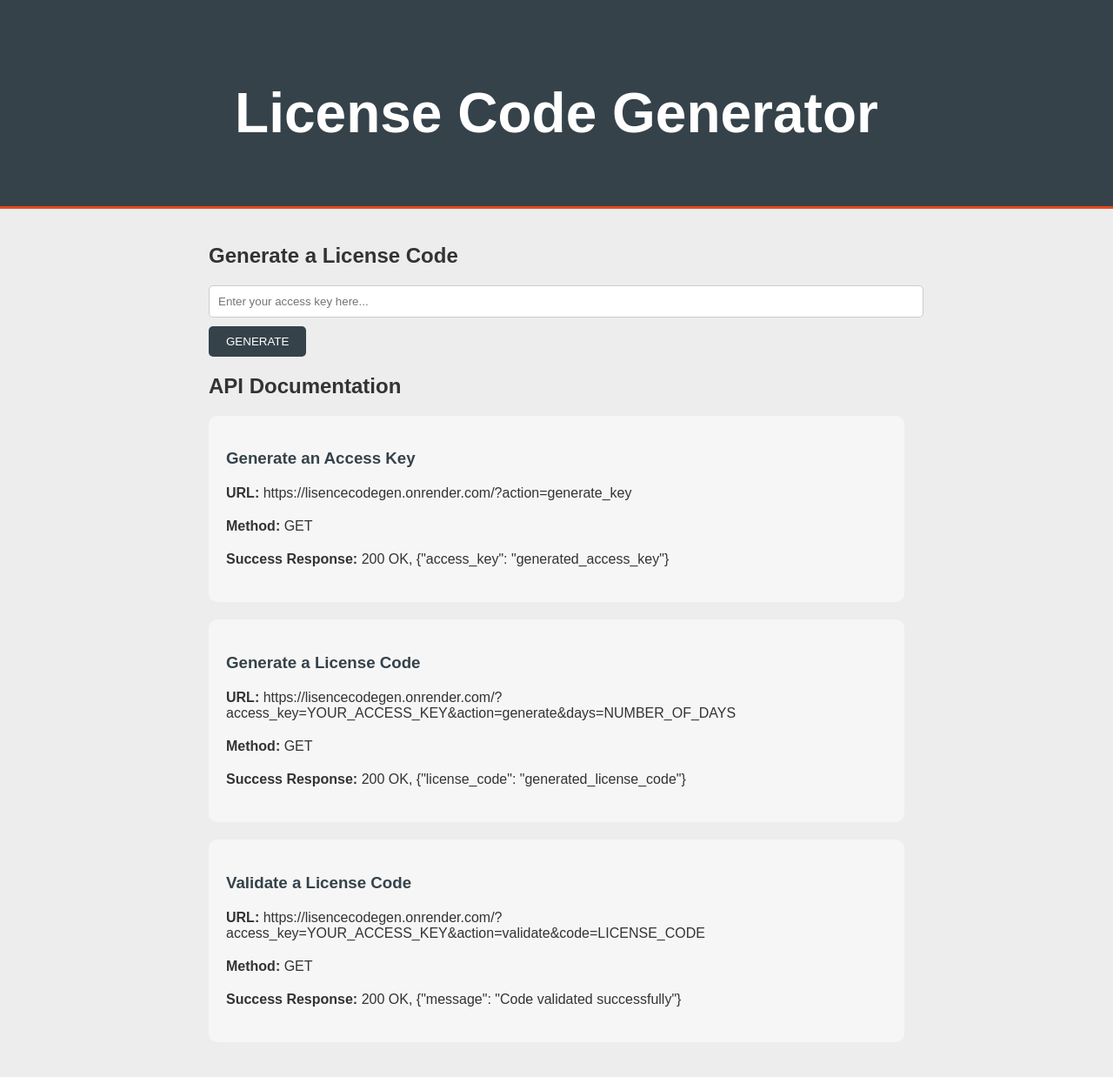
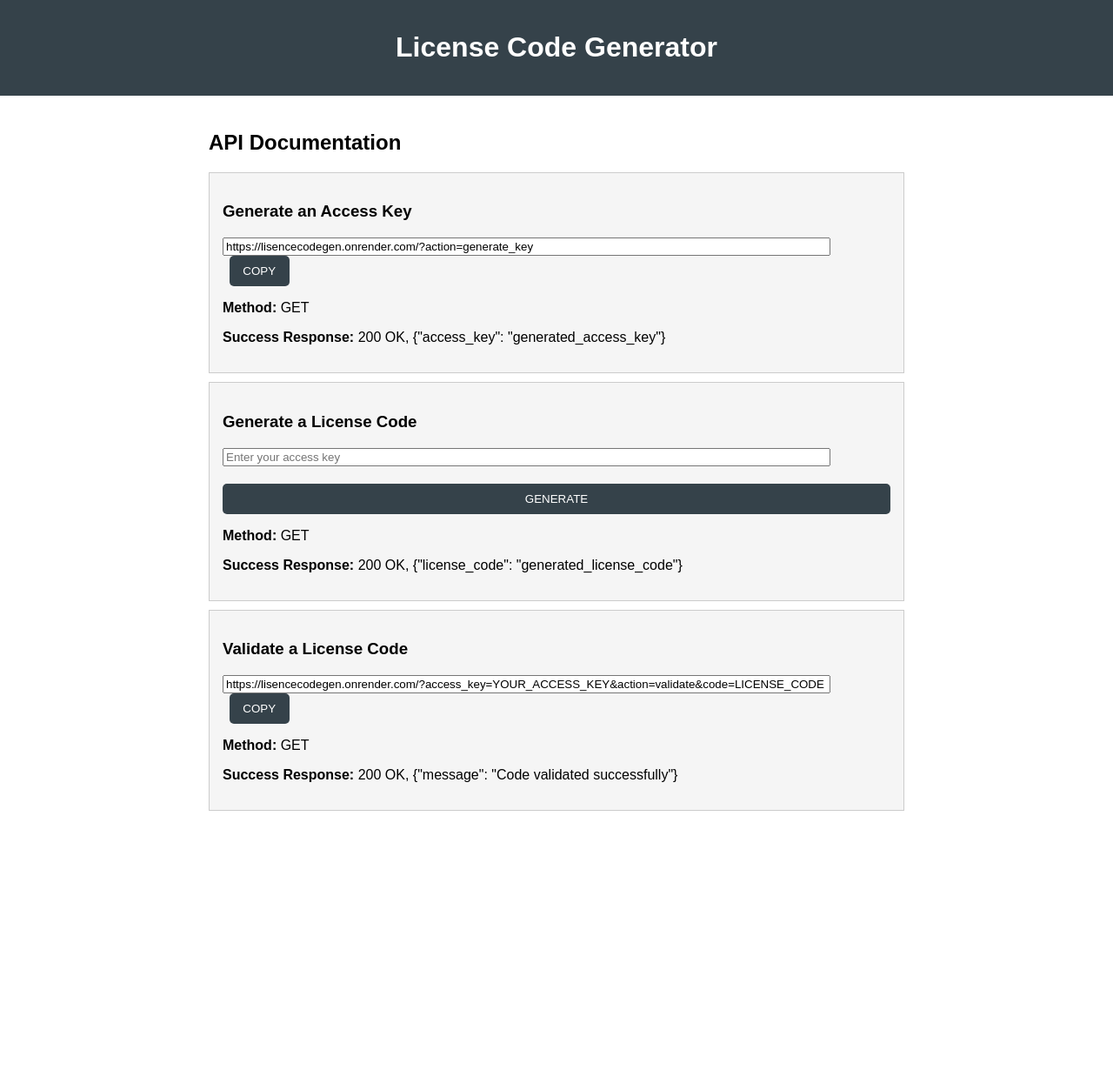
Before and after one commit to TG-Collection/RedeemGen, a Flask app: page / in a window 1280 px wide. Shown: the whole page at 87% size. After the commit the page ends 932 px from the top, so only its background shows below. Run offline with Flask 3, Linux system fonts and the light colour scheme.

Commit message:
Update index.html

```diff
--- a/templates/index.html
+++ b/templates/index.html
@@ -5,67 +5,79 @@
     <title>License Code Generator</title>
     <style>
         body {
-            font-family: 'Arial', sans-serif;
-            background-color: #EDEDED;
+            font-family: Arial, sans-serif;
             margin: 0;
             padding: 0;
-            color: #333;
         }
 
-        h1, h2, h3, p {
-            margin-bottom: 20px;
+        .header {
+            background-color: #35424a;
+            color: white;
+            padding: 15px;
+            text-align: center;
         }
 
         .container {
             max-width: 800px;
-            margin: auto;
+            margin: 0 auto;
             padding: 20px;
         }
 
-        .header {
-            text-align: center;
-            padding: 50px;
-            background-color: #35424a;
-            color: white;
-            font-size: 2em;
-            border-bottom: #e8491d 3px solid;
+        .api-section {
+            border: 1px solid #ccc;
+            margin: 10px 0;
+            padding: 15px;
+            background-color: #f5f5f5;
         }
 
-        input[type="text"] {
-            padding: 10px;
-            border-radius: 5px;
-            border: 1px solid #ccc;
-            width: 100%;
+        .url-input {
+            width: 90%;
+            cursor: pointer;
         }
 
-        button {
+        .copy-button {
+            width: 9%;
+            text-align: center;
+            margin-left: 1%;
+            border-radius: 5px;
             background-color: #35424a;
             color: white;
             border: none;
-            border-radius: 5px;
-            padding: 10px 20px;
-            margin-top: 10px;
+            padding: 10px 0;
             cursor: pointer;
             text-transform: uppercase;
         }
 
-        button:hover {
+        .copy-button:hover {
             background-color: #e8491d;
         }
 
-        .highlight {
-            color: #e8491d;
+        .generate-button {
+            width: 100%;
+            text-align: center;
+            margin-top: 20px;
+            border-radius: 5px;
+            background-color: #35424a;
+            color: white;
+            border: none;
+            padding: 10px 0;
+            cursor: pointer;
+            text-transform: uppercase;
         }
 
-        .api-section {
-            background-color: #F6F6F6;
-            padding: 20px;
-            border-radius: 10px;
-            margin-bottom: 20px;
+        .generate-button:hover {
+            background-color: #e8491d;
         }
 
-        .api-section h3 {
-            color: #35424a;
+        @media only screen and (max-width: 768px) {
+            .container {
+                padding: 10px;
+            }
+
+            .api-section {
+                margin: 5px 0;
+                padding: 10px;
+            }
         }
     </style>
 </head>
@@ -76,42 +88,68 @@
     </div>
 
     <div class="container">
-        <h2>Generate a License Code</h2>
-        <input id="access-key-input" type="text" placeholder="Enter your access key here..." />
-        <button id="generate-button">Generate</button>
-
         <h2>API Documentation</h2>
-
         <div class="api-section">
             <h3>Generate an Access Key</h3>
-            <p><strong>URL:</strong> https://lisencecodegen.onrender.com/?action=generate_key</p>
+            <div>
+                <input class="url-input" type="text" value="https://lisencecodegen.onrender.com/?action=generate_key" readonly />
+                <button class="copy-button">Copy</button>
+            </div>
             <p><strong>Method:</strong> GET</p>
             <p><strong>Success Response:</strong> 200 OK, {"access_key": "generated_access_key"}</p>
         </div>
 
         <div class="api-section">
             <h3>Generate a License Code</h3>
-            <p><strong>URL:</strong> https://lisencecodegen.onrender.com/?access_key=YOUR_ACCESS_KEY&action=generate&days=NUMBER_OF_DAYS</p>
+            <div>
+                <input id="accessKeyInput" class="url-input" type="text" placeholder="Enter your access key" />
+                <button class="generate-button" onclick="generateLicenseCode()">Generate</button>
+            </div>
+            <p id="licenseCodeDisplay"></p>
             <p><strong>Method:</strong> GET</p>
             <p><strong>Success Response:</strong> 200 OK, {"license_code": "generated_license_code"}</p>
         </div>
 
         <div class="api-section">
             <h3>Validate a License Code</h3>
-            <p><strong>URL:</strong> https://lisencecodegen.onrender.com/?access_key=YOUR_ACCESS_KEY&action=validate&code=LICENSE_CODE</p>
+            <div>
+                <input class="url-input" type="text" value="https://lisencecodegen.onrender.com/?access_key=YOUR_ACCESS_KEY&action=validate&code=LICENSE_CODE" readonly />
+                <button class="copy-button">Copy</button>
+            </div>
             <p><strong>Method:</strong> GET</p>
             <p><strong>Success Response:</strong> 200 OK, {"message": "Code validated successfully"}</p>
         </div>
     </div>
 
     <script>
-        const button = document.getElementById('generate-button');
-        const input = document.getElementById('access-key-input');
+        const copyButtons = document.querySelectorAll('.copy-button');
 
-        button.addEventListener('click', function() {
-            const accessKey = input.value;
-            window.location.href = `https://lisencecodegen.onrender.com/?access_key=${accessKey}&action=generate&days=30`;
+        copyButtons.forEach(function(button) {
+            button.addEventListener('click', function() {
+                const urlInput = this.previousElementSibling;
+                urlInput.select();
+                document.execCommand('copy');
+            });
         });
+
+        async function generateLicenseCode() {
+            const accessKeyInput = document.getElementById('accessKeyInput');
+            const licenseCodeDisplay = document.getElementById('licenseCodeDisplay');
+            const accessKey = accessKeyInput.value.trim();
+
+            if (accessKey === '') {
+                licenseCodeDisplay.textContent = 'Error: Please enter an access key.';
+                return;
+            }
+
+            try {
+                const response = await fetch(`https://lisencecodegen.onrender.com/?access_key=${accessKey}&action=generate&days=30`);
+                const data = await response.json();
+                licenseCodeDisplay.textContent = `License Code: ${data.license_code}`;
+            } catch (error) {
+                licenseCodeDisplay.textContent = 'Error: Invalid access key or server error.';
+            }
+        }
     </script>
 </body>
 
```
